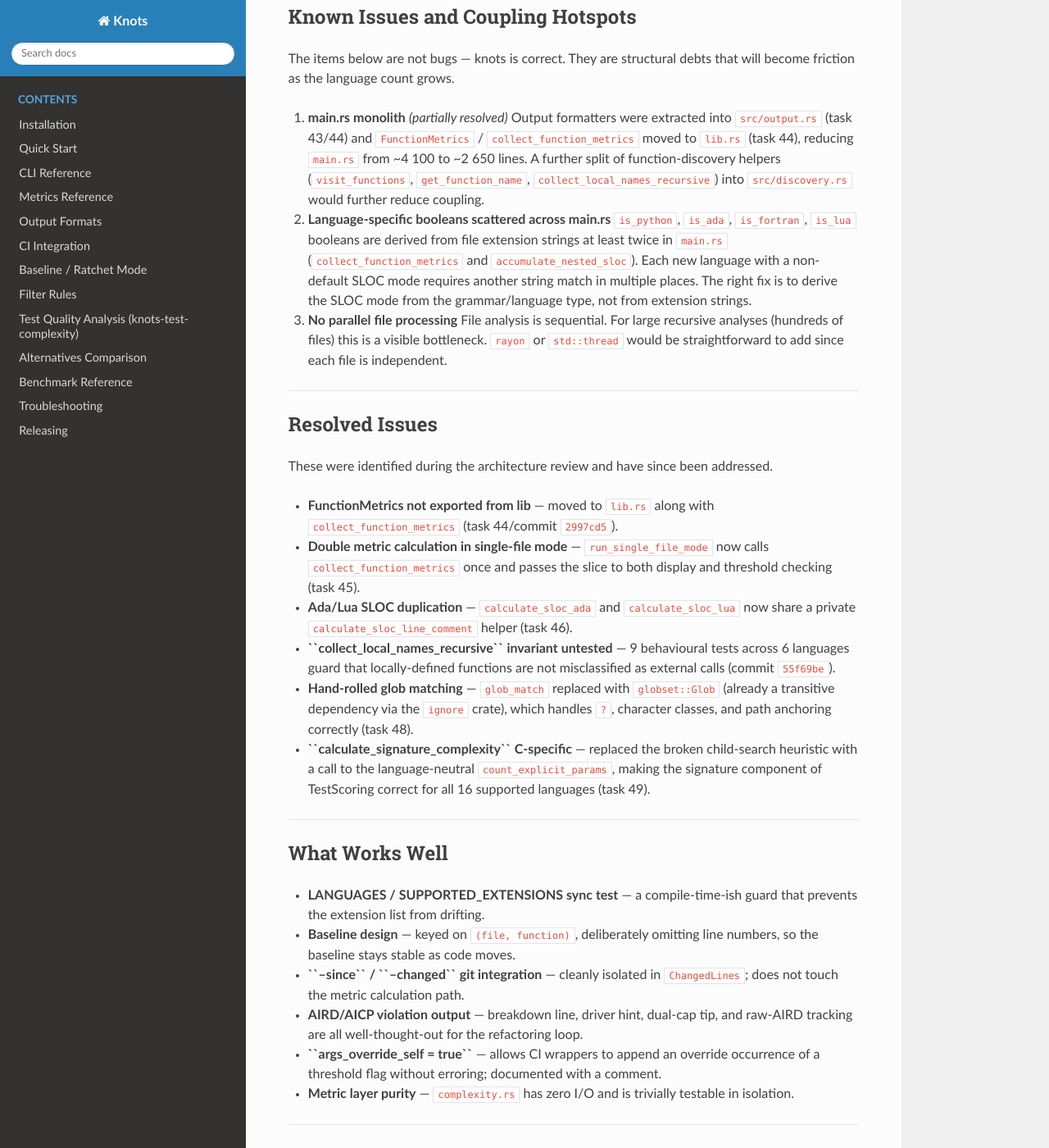
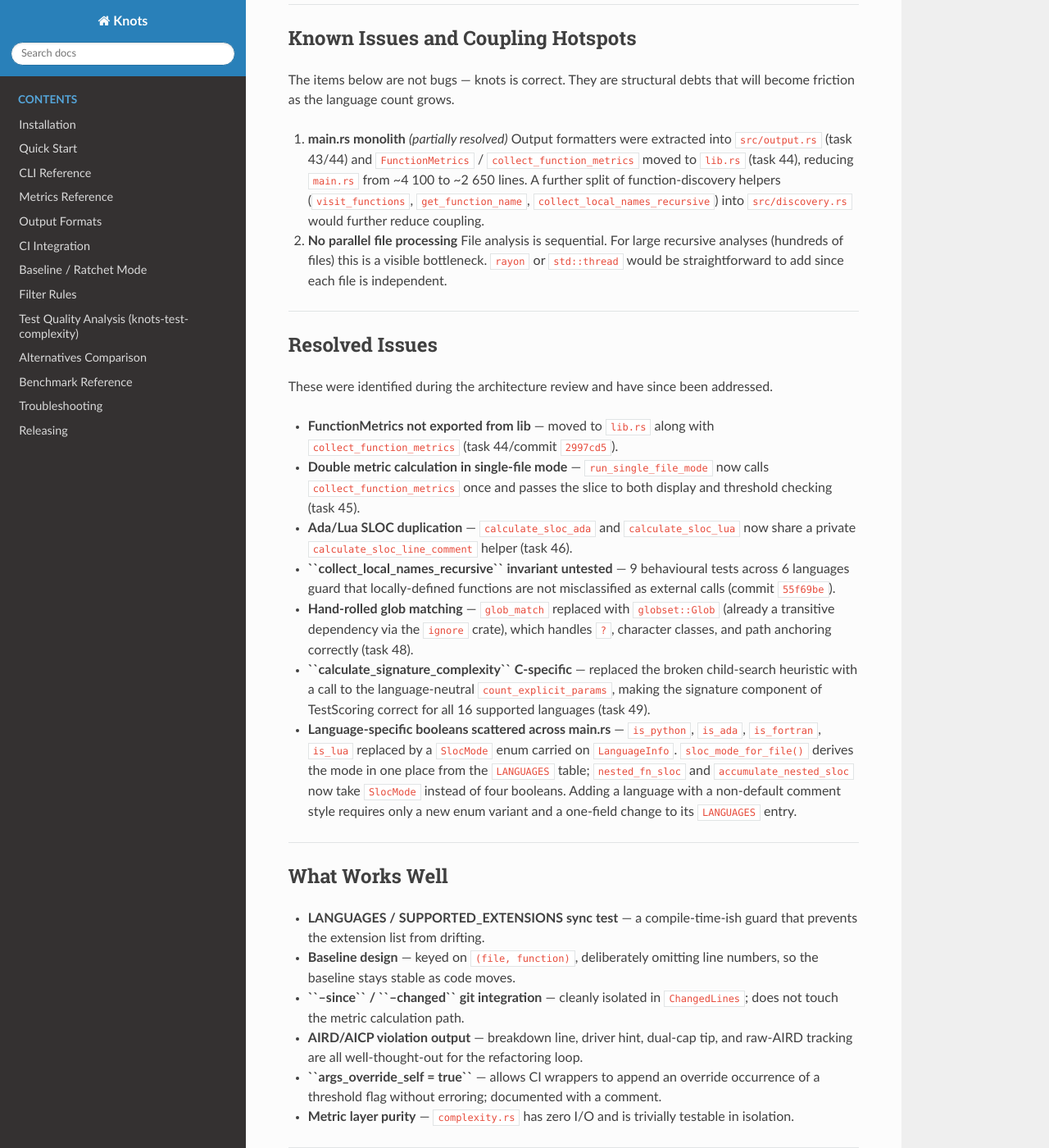
Before and after one commit to brandon-arrendondo/knots, a Sphinx documentation site: the page built from docs/architecture.rst, in a window 1280 px wide and 1400 px high, scrolled down 3883 px. Shown: the whole window at 82% size. Built offline with Sphinx 7.4.7 and the Read the Docs theme 3.1.0, drawn with Linux system fonts in a browser that asks for light colours; some of the changed text lies outside the part shown.

Commit message:
refactor: replace language booleans with SlocMode enum on LanguageInfo
The four is_python/is_ada/is_fortran/is_lua booleans were re-derived from
file extension strings in multiple places. Each new language with a non-default
comment style required another string match scattered across collect_function_metrics
and accumulate_nested_sloc.

SlocMode (Default/Python/Ada/Fortran/Lua) is now a field on LanguageInfo, making
the LANGUAGES table the single source of truth for comment style. sloc_mode_for_file()
performs one table lookup; collect_function_metrics dispatches via match. nested_fn_sloc
and accumulate_nested_sloc now take SlocMode instead of four booleans.

Co-Authored-By: Claude Sonnet 4.6 <noreply@anthropic.com>

```diff
--- a/docs/architecture.rst
+++ b/docs/architecture.rst
@@ -99,8 +99,10 @@ There are five SLOC variants, selected by comment style:
 Ada and Lua share a private ``calculate_sloc_line_comment(node, src, prefix)``
 helper parameterised by the comment-prefix byte sequence.
 
-Selection happens in ``main.rs`` via ``is_python`` / ``is_ada`` /
-``is_fortran`` / ``is_lua`` boolean flags derived from file extension.
+Selection is driven by ``SlocMode``, a field on ``LanguageInfo`` in the
+``LANGUAGES`` table.  ``sloc_mode_for_file(path)`` performs a single
+table lookup; ``collect_function_metrics`` dispatches on the result via
+``match``.  No per-language boolean flags are needed.
 
 TestScoring note
 ~~~~~~~~~~~~~~~~
@@ -194,15 +196,7 @@ that will become friction as the language count grows.
    ``get_function_name``, ``collect_local_names_recursive``) into
    ``src/discovery.rs`` would further reduce coupling.
 
-2. **Language-specific booleans scattered across main.rs**
-   ``is_python``, ``is_ada``, ``is_fortran``, ``is_lua`` booleans are
-   derived from file extension strings at least twice in ``main.rs``
-   (``collect_function_metrics`` and ``accumulate_nested_sloc``).  Each new
-   language with a non-default SLOC mode requires another string match in
-   multiple places.  The right fix is to derive the SLOC mode from the
-   grammar/language type, not from extension strings.
-
-3. **No parallel file processing**
+2. **No parallel file processing**
    File analysis is sequential.  For large recursive analyses (hundreds of
    files) this is a visible bottleneck.  ``rayon`` or ``std::thread`` would
    be straightforward to add since each file is independent.
@@ -234,6 +228,13 @@ addressed.
   child-search heuristic with a call to the language-neutral
   ``count_explicit_params``, making the signature component of TestScoring
   correct for all 16 supported languages (task 49).
+- **Language-specific booleans scattered across main.rs** — ``is_python``,
+  ``is_ada``, ``is_fortran``, ``is_lua`` replaced by a ``SlocMode`` enum
+  carried on ``LanguageInfo``.  ``sloc_mode_for_file()`` derives the mode in
+  one place from the ``LANGUAGES`` table; ``nested_fn_sloc`` and
+  ``accumulate_nested_sloc`` now take ``SlocMode`` instead of four booleans.
+  Adding a language with a non-default comment style requires only a new enum
+  variant and a one-field change to its ``LANGUAGES`` entry.
 
 ---------------------------------------------------------------------------
 
```
Also changed, not shown: 2 other files.
